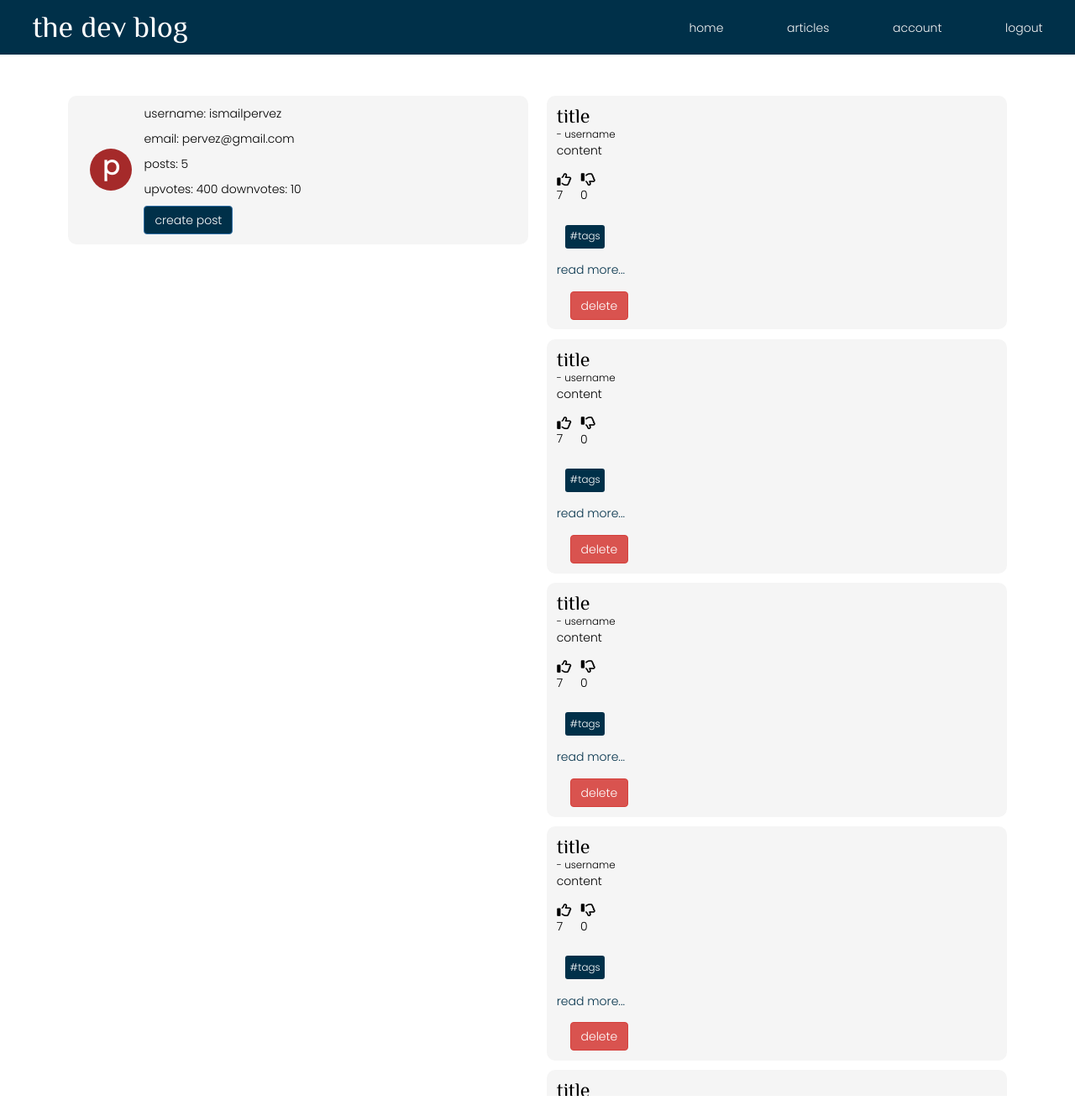
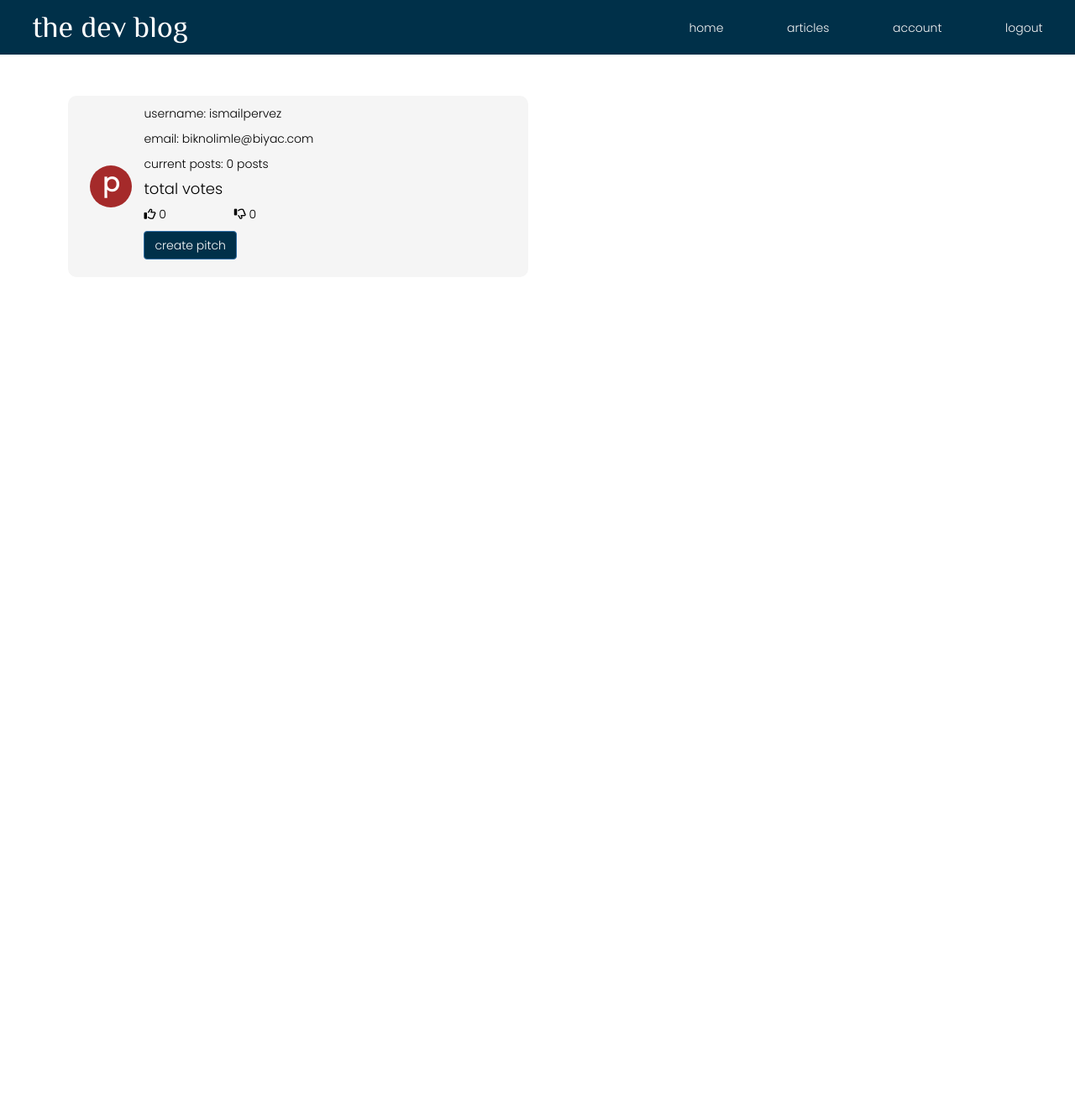
Before and after one commit to ismailPervez/flask-blog, a Flask app: page /account in a window 1280 px wide. Shown: the whole page at 84% size. Run offline with Flask 2, Linux system fonts and the light colour scheme; a user stored in the database is signed in; data comes from the database, SQL or seed files in the repository; some libraries are stand-ins or nearby versions.

Commit message:
the user profile now displays user specific information

```diff
--- a/app/static/style.css
+++ b/app/static/style.css
@@ -190,6 +190,13 @@ form {
     overflow-y: scroll;
 }
 
+.profile-desc .votes {
+    display: flex;
+    width: 30%;
+    align-items: center;
+    justify-content: space-between;
+}
+
 .md-textarea {
     min-height: 180px;
     resize: none;
--- a/app/templates/account.html
+++ b/app/templates/account.html
@@ -17,20 +17,34 @@
                 </div>
             </div>
             <div class="profile-desc">
-                <p>username: ismailpervez</p>
-                <p>email: pervez@gmail.com</p>
-                <p>posts: 5</p>
-                <p>upvotes: 400 downvotes: 10</p>
-                <a href="{{ url_for('create') }}" class="btn btn-primary">create post</a>
+                <p>username: {{ current_user.username }}</p>
+                <p>email: {{ current_user.email }}</p>
+                <p>current posts: {{ posts | count }} posts</p>
+                <h4>total votes</h4>
+                <div class="votes">
+                    <p>
+                        <i class="far fa-thumbs-up"></i>
+                        {{ upvotes }}
+                    </p>
+                    <p>
+                        <i class="far fa-thumbs-down"></i>
+                        {{ downvotes }}
+                    </p>
+                </div>
+                <div class="action-btns">
+                    <a class="btn btn-primary" href="/create">create pitch</a>
+                </div>
+                <p>
+                    {% for tag in tags %}
+                        <small>{{ tag }}</small>
+                    {% endfor %}
+                </p>
             </div>
         </div>
         <div class="posts">
-            {{ macro.render_article(1, 'title', 'username', 'content', 7, 0, ['tags'], 'true') }}
-            {{ macro.render_article(1, 'title', 'username', 'content', 7, 0, ['tags'], 'true') }}
-            {{ macro.render_article(1, 'title', 'username', 'content', 7, 0, ['tags'], 'true') }}
-            {{ macro.render_article(1, 'title', 'username', 'content', 7, 0, ['tags'], 'true') }}
-            {{ macro.render_article(1, 'title', 'username', 'content', 7, 0, ['tags'], 'true') }}
-            {{ macro.render_article(1, 'title', 'username', 'content', 7, 0, ['tags'], 'true') }}
+            {% for post in posts %}
+                {{ macro.render_article(post.id, post.title, current_user.username ,post.content, post.upvotes, post.downvotes, post.tags, 'true') }}
+            {% endfor %}
         </div>
     </section>
 </main>
--- a/app/views.py
+++ b/app/views.py
@@ -4,6 +4,7 @@ from app.forms import RegistrationForm, CreatePost, LoginForm
 from flask_mail import Message
 from app.models import User, Post
 from flask_login import login_user, current_user, logout_user, login_required
+import ast
 
 '''
 this is the home route - where the user first lands
@@ -85,7 +86,20 @@ user's account/profile page
 @app.route('/account')
 @login_required
 def get_account():
-    return render_template('account.html')
+    user = User.query.filter_by(username=current_user.username).first()
+    all_posts = user.posts
+
+    total_upvote_count = 0
+    total_downvote_count = 0
+    for post in all_posts:
+        # this method converts a string representation of a list into a list
+        post.tags = ast.literal_eval(post.tags)
+        total_upvote_count += post.upvotes
+        total_downvote_count += post.downvotes
+
+    print(total_upvote_count)
+    print(total_downvote_count)
+    return render_template('account.html', posts=all_posts, upvotes=total_upvote_count, downvotes=total_downvote_count)
 
 
 @app.route("/create", methods=["GET", "POST"])
```
